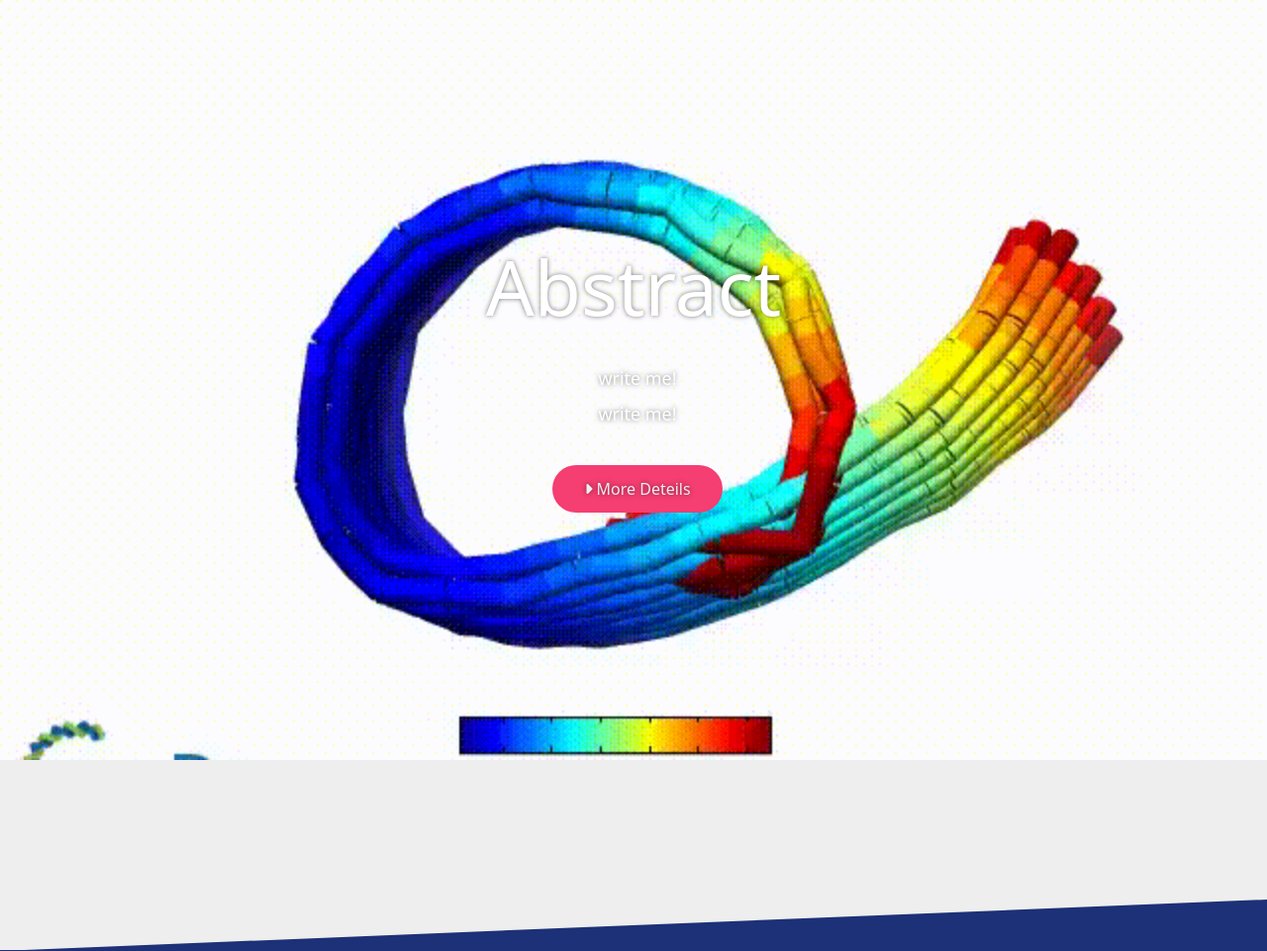
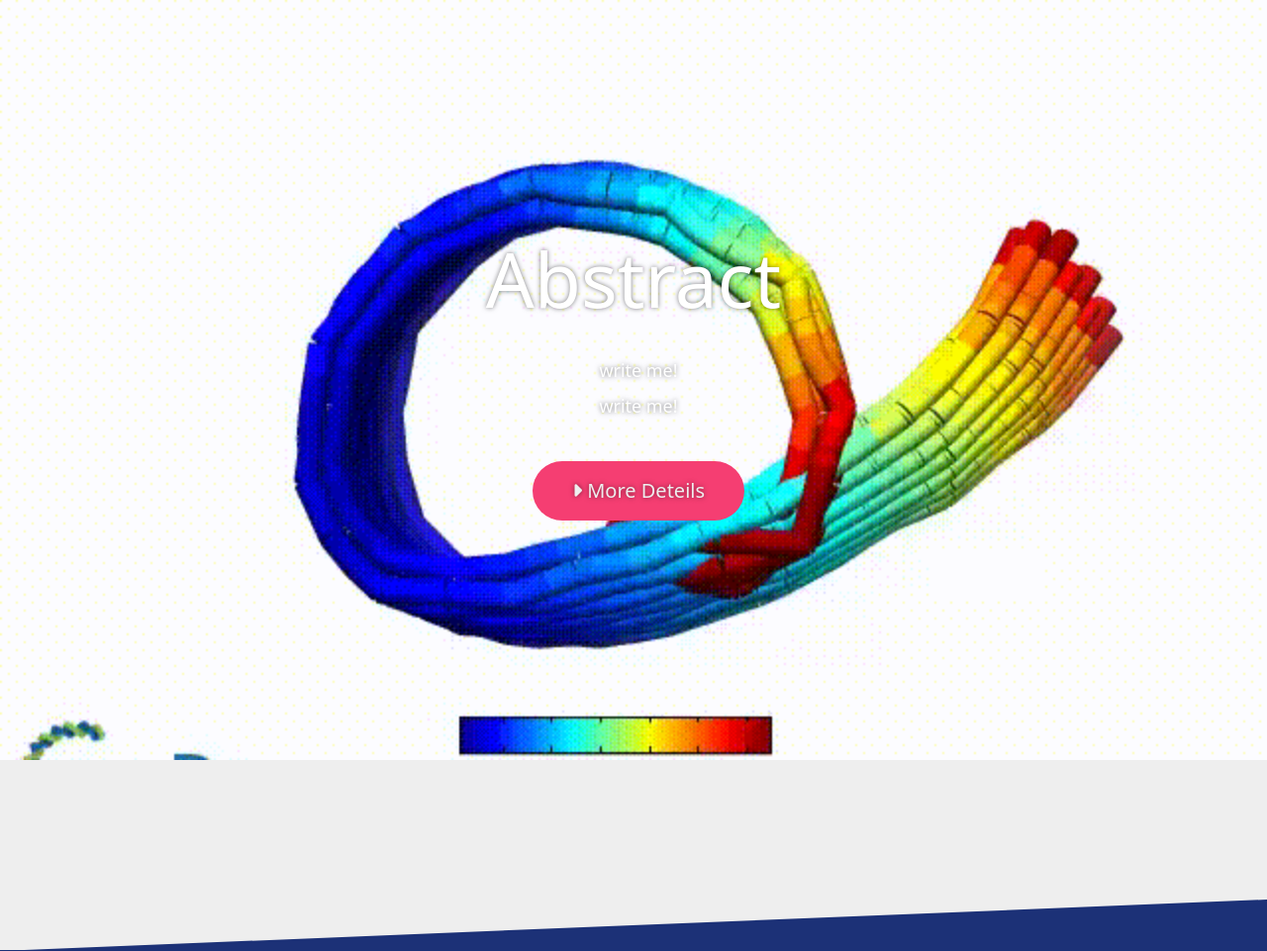
Before and after one commit to t2biomod2024/2024, a PHP site: page /index.html in a window 1280 px wide. Shown: the top 961 px of the page at 99% size. Run offline with PHP 8.4, Linux system fonts and the light colour scheme; some libraries are stand-ins or nearby versions; some web fonts are replaced.

Commit message:
big font

```diff
--- a/css/common_css/template.css
+++ b/css/common_css/template.css
@@ -27,11 +27,11 @@
 body * {box-sizing: border-box;}
 html,body {
 	height: 100%;
-	font-size: 13px;
+	font-size: 16px;
 }
 
 	@media screen and (min-width:900px) {
-		html, body {font-size: 16px;}
+		html, body {font-size: 20px;}
     }
 
 body {
```
